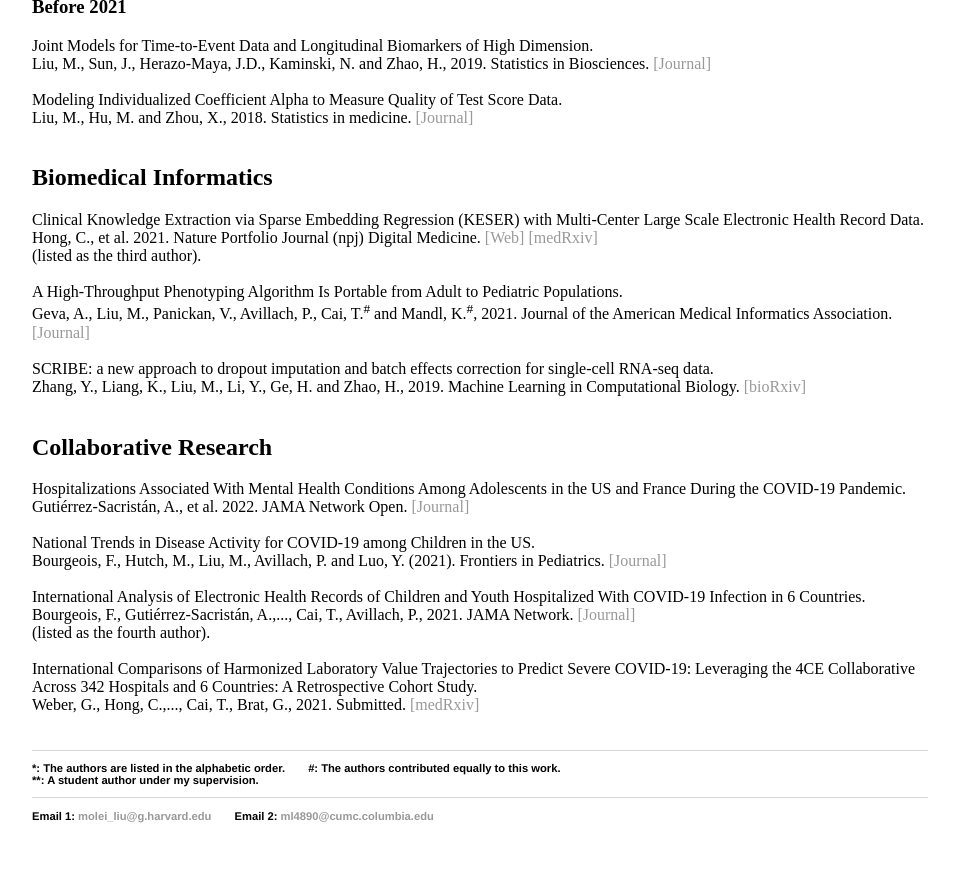
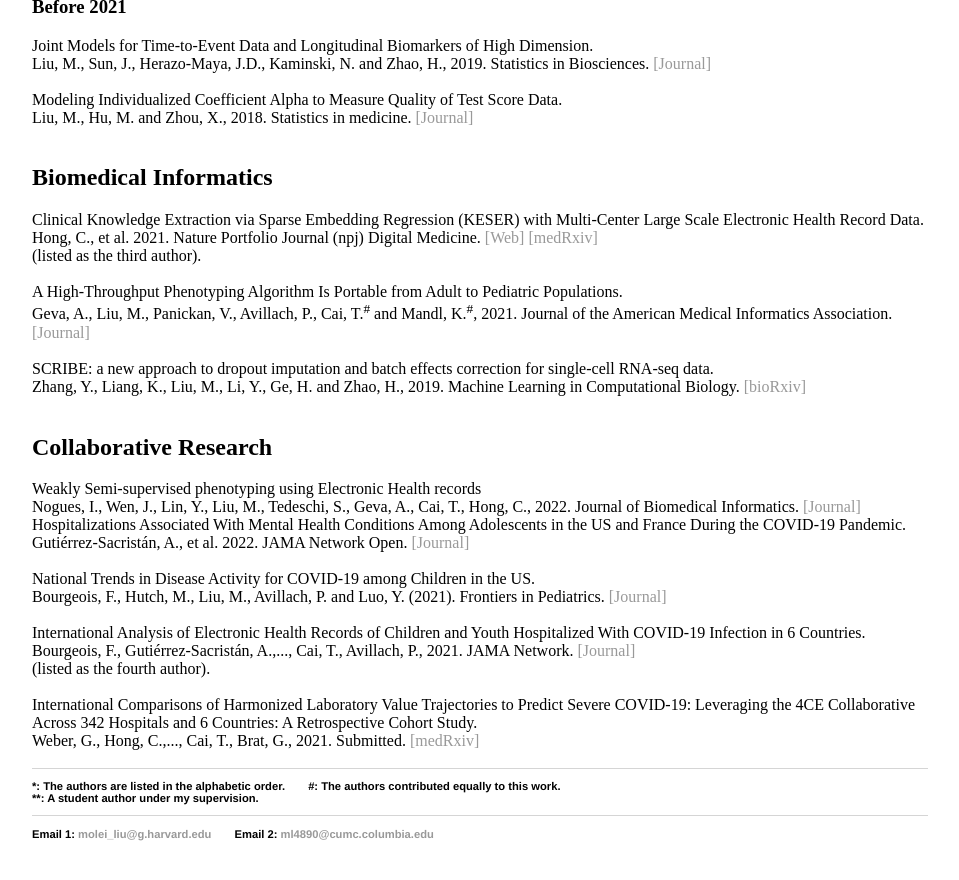
Before and after one commit to moleibobliu/moleibobliu.github.io, a Jekyll site: the page built from pub/index.html, in a window 1280 px wide and 900 px high, scrolled down 1108 px. Shown: the top 880 px of the window, without its empty margins (160-1119 px from the left). Built offline with Jekyll 4.4.1, drawn with Linux system fonts in a browser that asks for light colours.

Commit message:
Update index.html

```diff
--- a/pub/index.html
+++ b/pub/index.html
@@ -104,7 +104,10 @@ title: Molei Liu
 
 	<h2> Collaborative Research </h2>
 
-	Hospitalizations Associated With Mental Health Conditions Among Adolescents in the US and France During the COVID-19 Pandemic.
+	Weakly Semi-supervised phenotyping using Electronic Health records
+        <br \> Nogues, I., Wen, J., Lin, Y., Liu, M., Tedeschi, S., Geva, A., Cai, T., Hong, C., 2022. Journal of Biomedical Informatics. <a href="https://www.sciencedirect.com/science/article/abs/pii/S1532046422001861"> [Journal] </a>
+
+	<br \> Hospitalizations Associated With Mental Health Conditions Among Adolescents in the US and France During the COVID-19 Pandemic.
 	<br \> Gutiérrez-Sacristán, A., et al. 2022. JAMA Network Open. <a href="https://jamanetwork.com/journals/jamanetworkopen/article-abstract/2799437"> [Journal] </a>
 	<br \>
 
@@ -120,7 +123,6 @@ title: Molei Liu
 	<br \> International Comparisons of Harmonized Laboratory Value Trajectories to Predict Severe COVID-19: Leveraging the 4CE Collaborative Across 342 Hospitals and 6 Countries: A Retrospective Cohort Study.
 	<br \> Weber, G., Hong, C.,..., Cai, T., Brat, G., 2021. Submitted. <a href="https://www.medrxiv.org/content/10.1101/2020.12.16.20247684v2.full"> [medRxiv] </a>
 	<br \>
-	<br \>
 	<p>
 
 	<footer>
```
